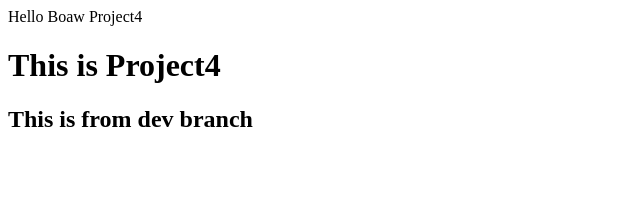
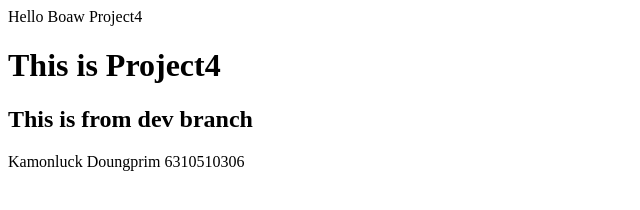
Before and after one commit to kamonluck1/Kamonluck_project, a plain HTML site: page index.html in a window 1280 px wide. Shown: the whole page, without its empty margins (0-640 px from the left). Drawn offline with Linux system fonts and the light colour scheme.

Commit message:
add by Kamonluck Doungprim

```diff
--- a/index.html
+++ b/index.html
@@ -10,5 +10,6 @@
     <div>Hello Boaw Project4</div>
     <h1>This is Project4</h1>
     <h2>This is from dev branch</h2>
+    <div>Kamonluck Doungprim 6310510306</div>
 </body>
 </html>
```
